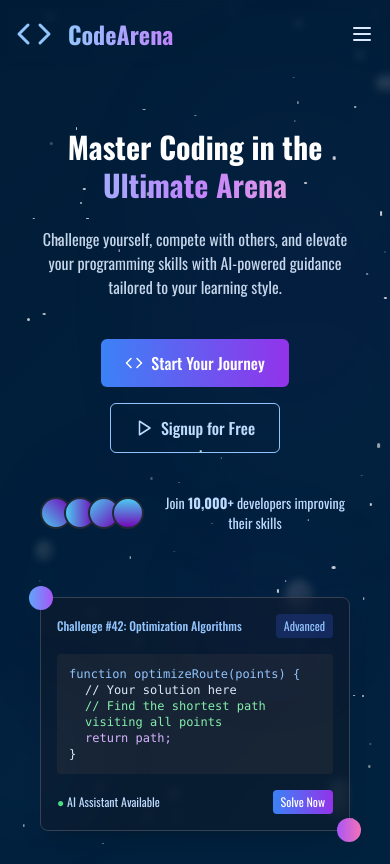
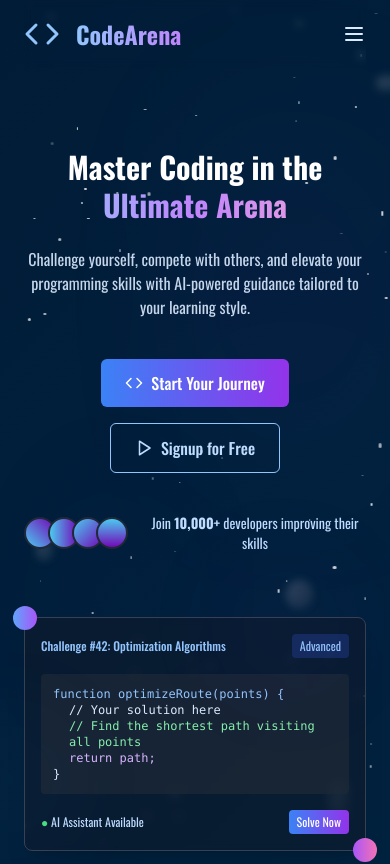
Before and after one commit to ahmedrioueche/codearena-landing, a Next.js app: page / in a window 390 px wide. Shown: the top 864 px of the page. Built offline with nearby package versions, Linux system fonts and the light colour scheme; no server answers.

Commit message:
fixed responsiveness

```diff
--- a/src/app/components/Hero.tsx
+++ b/src/app/components/Hero.tsx
@@ -7,7 +7,7 @@ const HeroBanner = () => {
   const router = useRouter();
 
   return (
-    <section className="relative mt-32 mb-24 px-4">
+    <section className="relative mt-20 mb-24">
       {/* Main Content */}
       <div className="grid grid-cols-1 md:grid-cols-2 gap-8 items-center">
         {/* Left Column: Text Content */}
--- a/src/app/components/Navbar.tsx
+++ b/src/app/components/Navbar.tsx
@@ -1,6 +1,6 @@
 "use client";
 
-import React, { useState } from "react";
+import React, { useState, useEffect, useRef } from "react";
 import Link from "next/link";
 import { Code, Menu, LogIn, X } from "lucide-react";
 import { useRouter } from "next/navigation";
@@ -10,14 +10,34 @@ const Navbar = () => {
   const [isMenuOpen, setIsMenuOpen] = useState(false);
   const router = useRouter();
   const { isMobile } = useScreen();
+  const menuRef = useRef<HTMLDivElement>(null);
 
   const toggleMenu = () => {
     setIsMenuOpen(!isMenuOpen);
   };
 
+  // Close the menu when clicking outside of it
+  useEffect(() => {
+    const handleClickOutside = (event: { target: any }) => {
+      if (menuRef.current && !menuRef.current.contains(event.target)) {
+        setIsMenuOpen(false);
+      }
+    };
+
+    // Add event listener when the menu is open
+    if (isMenuOpen) {
+      document.addEventListener("mousedown", handleClickOutside);
+    }
+
+    // Clean up the event listener
+    return () => {
+      document.removeEventListener("mousedown", handleClickOutside);
+    };
+  }, [isMenuOpen]);
+
   return (
-    <nav className="w-full py-4 z-50 backdrop-blur-sm fixed top-0 left-0">
-      <div className="container mx-auto flex justify-between items-center px-4 md:px-8">
+    <nav className="w-full py-4 z-50 backdrop-blur-sm">
+      <div className="container mx-auto flex justify-between items-center">
         {/* Logo and Brand Name */}
         <div
           className="flex items-center cursor-pointer"
@@ -42,9 +62,10 @@ const Navbar = () => {
 
         {/* Navigation Links */}
         <div
+          ref={menuRef}
           className={`md:flex items-center space-x-4 ${
             isMenuOpen
-              ? "absolute top-16 left-0 w-full bg-gray-900 bg-opacity-95 p-4 flex flex-col"
+              ? "absolute top-16 left-0 w-full bg-dark-background/60 bg-opacity-80 p-4 flex flex-row space-x-4 items-center justify-center"
               : "hidden"
           }`}
         >
```
